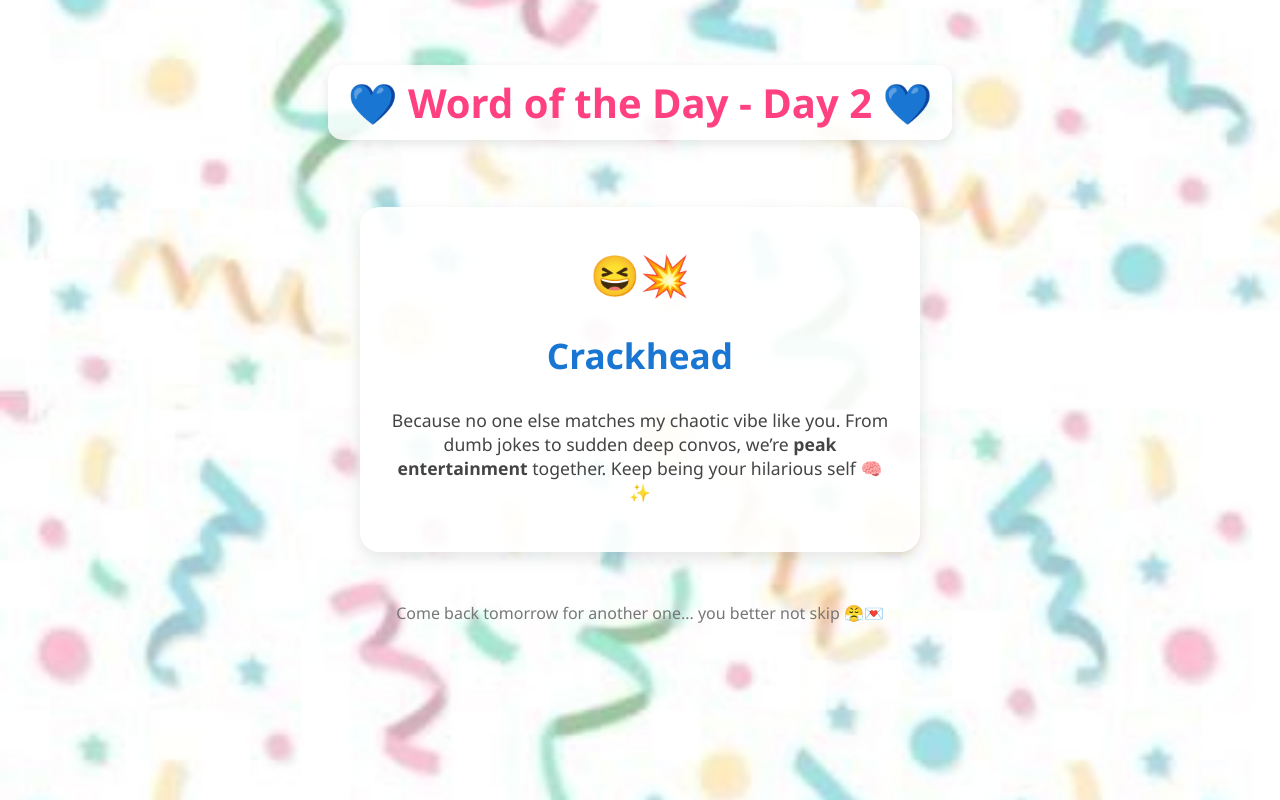
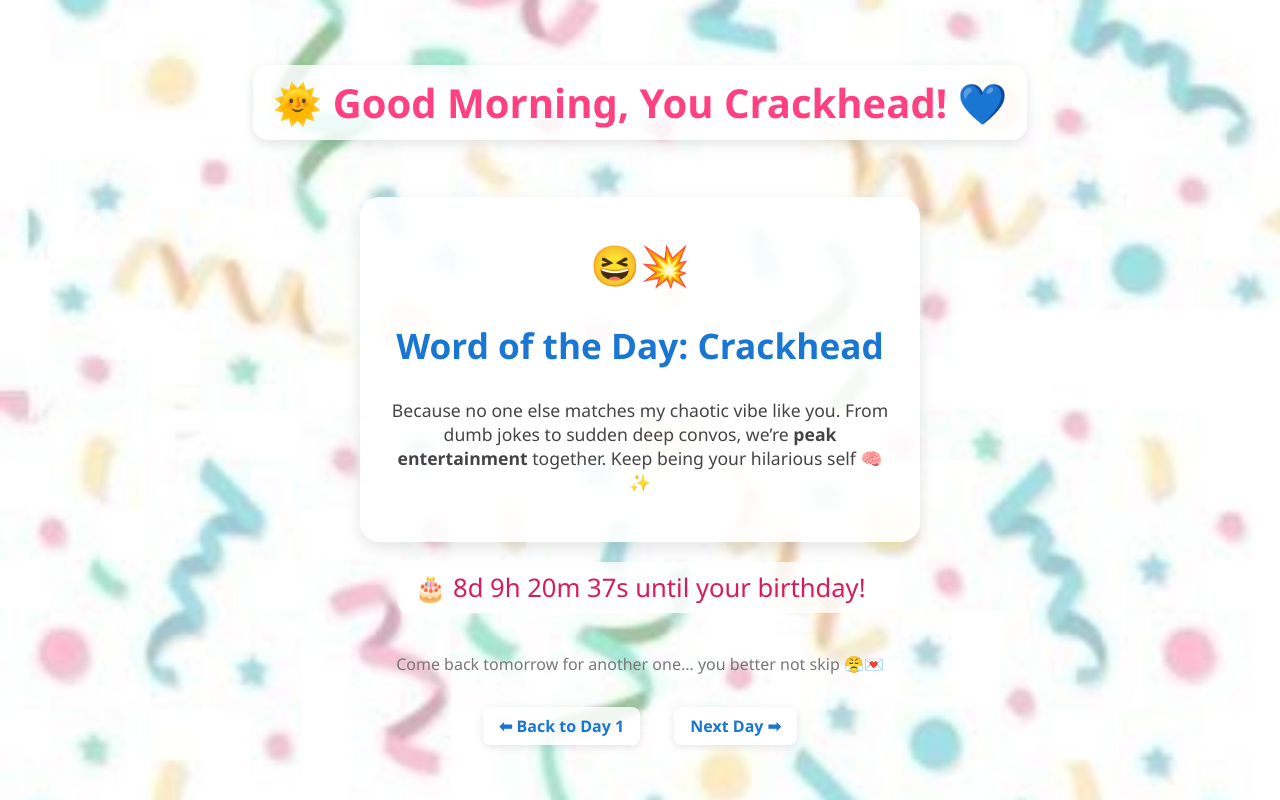
Before and after one commit to Punya254/count2, a plain HTML site: page index.html in a window 1280 px wide. Drawn offline with Linux system fonts and the light colour scheme.

Commit message:
Update index.html

```diff
--- a/index.html
+++ b/index.html
@@ -22,7 +22,7 @@
       box-shadow: 0 4px 12px rgba(0,0,0,0.1);
     }
     .word-box {
-      margin-top: 40px;
+      margin-top: 30px;
       background: rgba(255, 255, 255, 0.9);
       padding: 30px;
       border-radius: 20px;
@@ -45,26 +45,78 @@
       color: #444;
     }
     .footer {
-      margin-top: 50px;
+      margin-top: 40px;
       font-size: 1rem;
       color: #777;
+    }
+    .countdown {
+      font-size: 1.6rem;
+      margin-top: 20px;
+      color: #d81b60;
+      background-color: rgba(255, 255, 255, 0.8);
+      padding: 8px 16px;
+      border-radius: 10px;
+      display: inline-block;
+    }
+    .nav {
+      margin-top: 40px;
+    }
+    .nav a {
+      text-decoration: none;
+      margin: 0 15px;
+      color: #1976d2;
+      font-weight: bold;
+      background-color: rgba(255, 255, 255, 0.85);
+      padding: 8px 16px;
+      border-radius: 8px;
+      box-shadow: 0 2px 8px rgba(0,0,0,0.1);
+    }
+    .nav a:hover {
+      background-color: #e0f7fa;
     }
   </style>
 </head>
 <body>
-  <h1>💙 Word of the Day - Day 2 💙</h1>
+  <h1>🌞 Good Morning, You Crackhead! 💙</h1>
 
   <div class="word-box">
     <div class="emoji">😆💥</div>
-    <h2>Crackhead</h2>
+    <h2>Word of the Day: Crackhead</h2>
     <p class="meaning">
       Because no one else matches my chaotic vibe like you. From dumb jokes to sudden deep convos,
       we’re <strong>peak entertainment</strong> together. Keep being your hilarious self 🧠✨
     </p>
   </div>
 
+  <div class="countdown" id="countdown"></div>
+
   <div class="footer">
     Come back tomorrow for another one... you better not skip 😤💌
   </div>
+
+  <div class="nav">
+    <a href="day1.html">⬅ Back to Day 1</a>
+    <a href="day3.html">Next Day ➡</a>
+  </div>
+
+  <script>
+    const birthday = new Date('July 10, 2025 00:00:00').getTime();
+    const countdownEl = document.getElementById('countdown');
+
+    function updateCountdown() {
+      const now = new Date().getTime();
+      const gap = birthday - now;
+
+      const days = Math.floor(gap / (1000 * 60 * 60 * 24));
+      const hours = Math.floor((gap % (1000 * 60 * 60 * 24)) / (1000 * 60 * 60));
+      const mins = Math.floor((gap % (1000 * 60 * 60)) / (1000 * 60));
+      const secs = Math.floor((gap % (1000 * 60)) / 1000);
+
+      countdownEl.innerText = `🎂 ${days}d ${hours}h ${mins}m ${secs}s until your birthday!`;
+    }
+
+    updateCountdown();
+    setInterval(updateCountdown, 1000);
+  </script>
 </body>
 </html>
```
